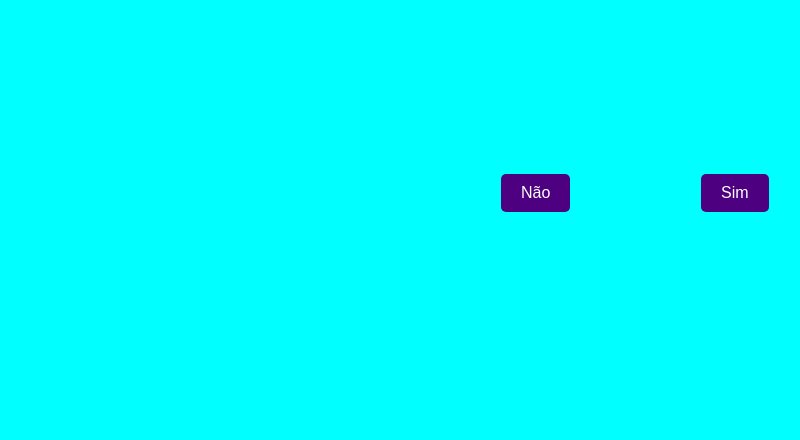
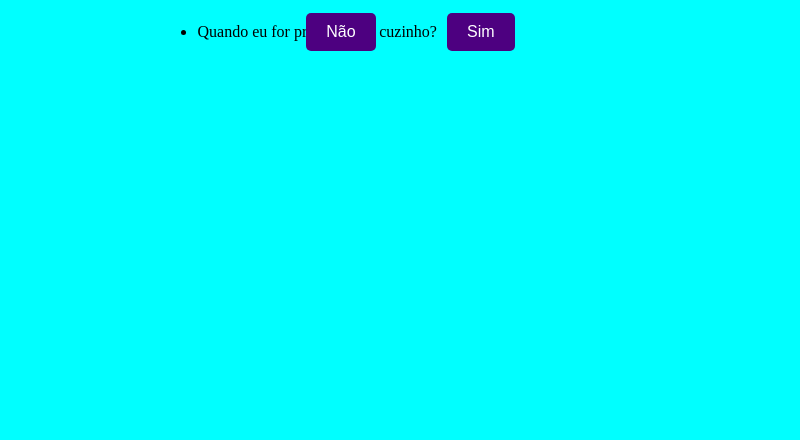
Before and after one commit to namoradodaevellyn/EU-AMO-A-EVELLYN, a plain HTML site: page index.html in a window 1280 px wide. Shown: the part 376-816 px from the top of the page, without its empty margins (299-1099 px from the left). Drawn offline with Linux system fonts and the light colour scheme.

Commit message:
Update index.css

```diff
--- a/index.css
+++ b/index.css
@@ -1,25 +1,18 @@
-body{
-    background-color: aqua;
-    font-family:Arial, Helvetica, sans-serif;
-    font-size: 40px;
+body, html {
+  background-color: cyan;
+  display: flex;
+  justify-content: center;
+  align-items: center;
 }
 
-ul {
-    display: flex;
-    justify-content: space-evenly;
-    list-style-type: none;
-    height: 150px;
-    line-height: 10px;
 
+
+button {
+  margin: 0 10px;
+  padding: 10px 20px;
+  background-color: purple;
+  color: white;
+  border: none;
+  border-radius: 5px;
+  cursor: pointer;
 }
-#botao {
-    position: absolute;
-    top: 550px; /* Distância do topo */
-    left: 800px; /* Distância da esquerda */
-}
-
-#Sim {
-    position: absolute;
-    top: 550px; /* Distância do topo */
-    left: 1000px; /* Distância da esquerda */
-}
```
